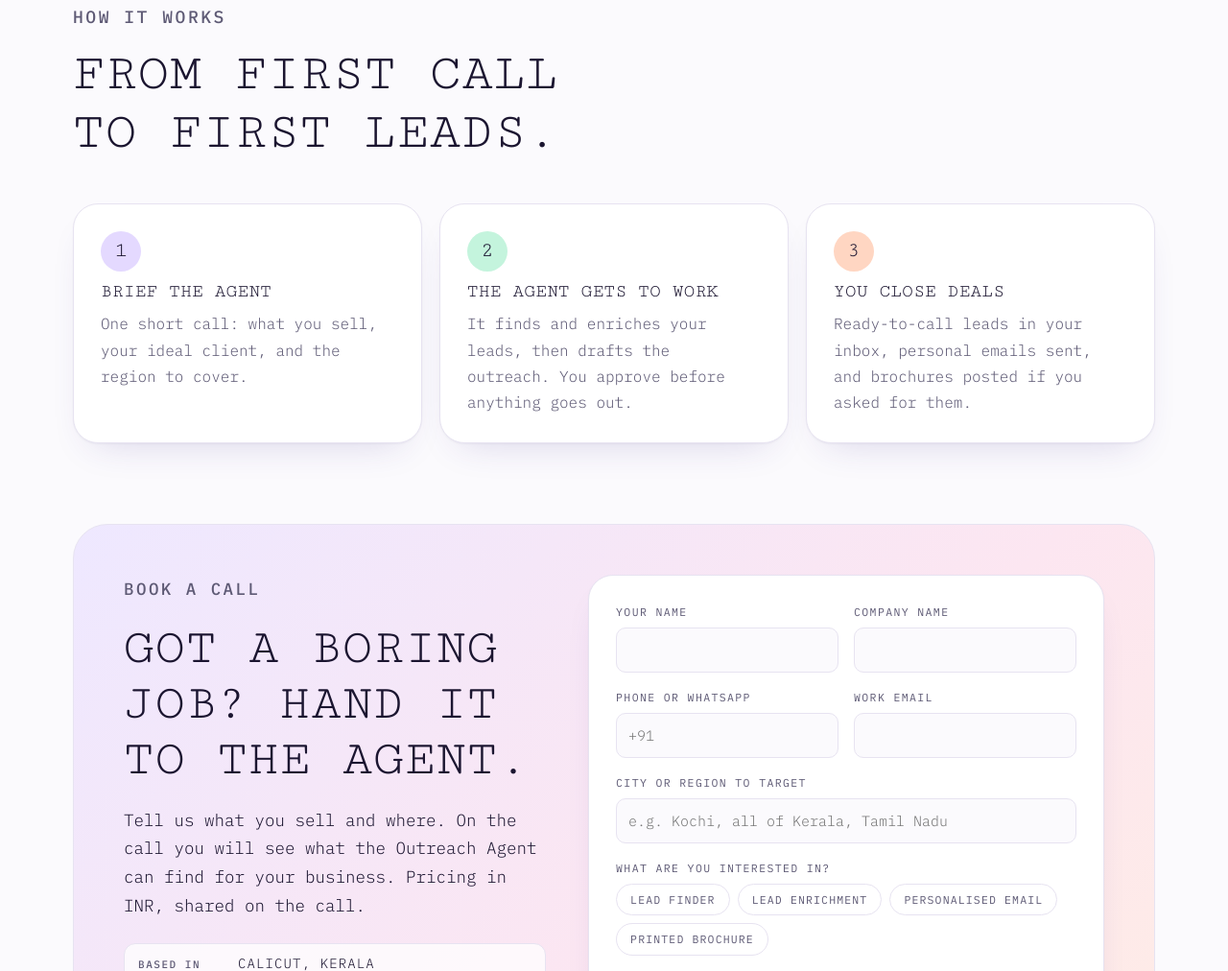
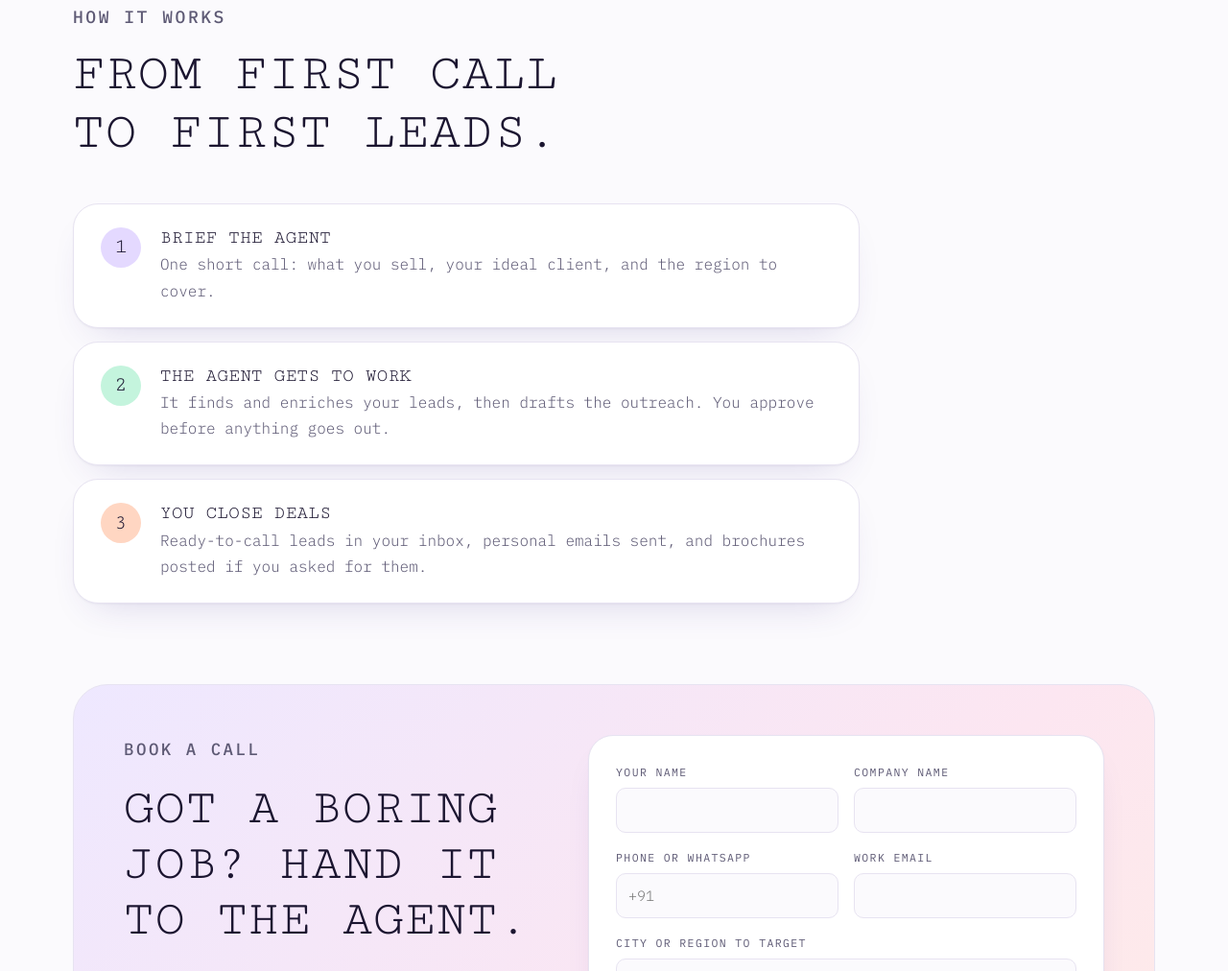
Before and after one commit to nufailhussain/boringagents, a plain HTML site: page index.html in a window 1280 px wide. Shown: the part 4184-5196 px from the top of the page at 96% size. Drawn offline with Linux system fonts and the light colour scheme.

Commit message:
Agents side by side, How it works stacked vertically
Co-Authored-By: Claude Opus 5.5 <noreply@anthropic.com>
Claude-Session: https://claude.ai/code/session_0111k1FkemUNh52cyetaAF6c

```diff
--- a/index.html
+++ b/index.html
@@ -196,15 +196,15 @@ section{padding-block:84px}
 .slot .label{display:flex;align-items:center;gap:8px}
 .slot a{font-size:12.5px;letter-spacing:.12em;text-transform:uppercase;color:var(--violet)}
 .slot .mini{width:56px;height:56px}
-@media (max-width:860px){.roster{grid-template-columns:1fr}}
+@media (max-width:640px){.roster{grid-template-columns:1fr}}
 
 /* How */
-.how{display:grid;grid-template-columns:repeat(3,1fr);gap:18px}
-.how>div{display:grid;gap:10px;padding:28px;border-radius:26px;background:var(--sheet);border:1px solid var(--line);box-shadow:var(--soft);min-width:0;align-content:start}
+.how{display:grid;grid-template-columns:1fr;gap:14px;max-width:820px}
+.how>div{display:grid;grid-template-columns:auto 1fr;gap:4px 20px;padding:24px 28px;border-radius:26px;background:var(--sheet);border:1px solid var(--line);box-shadow:var(--soft);min-width:0;align-content:start}
 .how .n{width:42px;height:42px;border-radius:50%;display:grid;place-items:center;font-family:var(--brand);font-size:22px}
 .how h3{font-size:19px}
 .how p{color:var(--muted);font-size:16px}
-@media (max-width:760px){.how{grid-template-columns:1fr}}
+.how .n{grid-row:span 2}
 
 /* Contact */
 .contact-card{background:linear-gradient(135deg,#EEE8FF 0%,#FCE6F1 55%,#FFEDE3 100%);border:1px solid var(--line);border-radius:36px;padding:52px}
```
